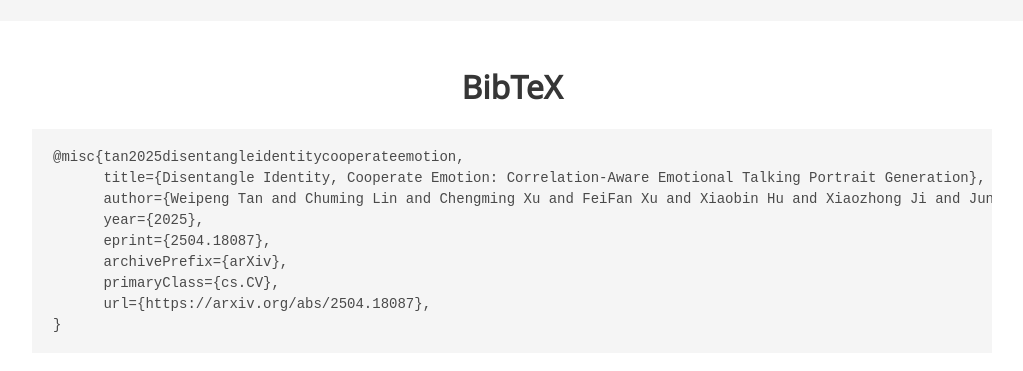
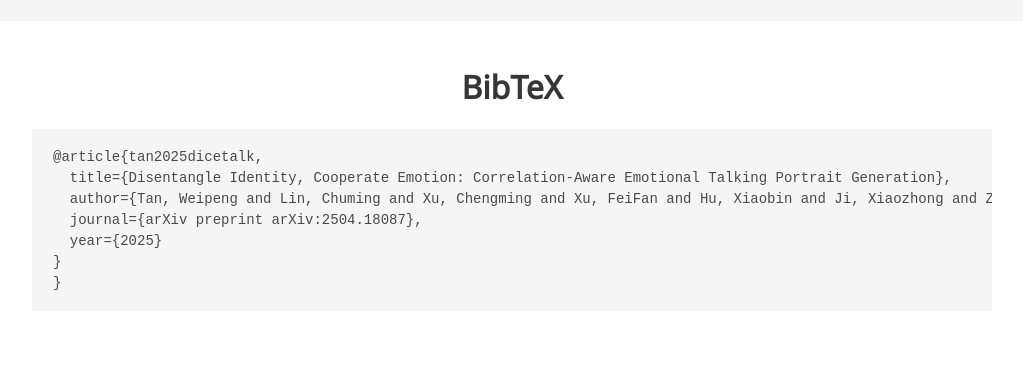
Before and after one commit to toto222/toto222.github.io, a plain HTML site: page DICE-Talk/index.html in a window 1280 px wide. Shown: the part 2511-2882 px from the top of the page, without its empty margins (128-1151 px from the left). Drawn offline with nearby package versions, Linux system fonts and the light colour scheme; some icons are missing; a web font is replaced by a local one.

Commit message:
Update index.html

```diff
--- a/DICE-Talk/index.html
+++ b/DICE-Talk/index.html
@@ -190,14 +190,12 @@
 <section class="section" id="BibTeX">
   <div class="container is-max-desktop content">
     <h2 class="title is-3 has-text-centered">BibTeX</h2>
-    <pre><code>@misc{tan2025disentangleidentitycooperateemotion,
-      title={Disentangle Identity, Cooperate Emotion: Correlation-Aware Emotional Talking Portrait Generation},
-      author={Weipeng Tan and Chuming Lin and Chengming Xu and FeiFan Xu and Xiaobin Hu and Xiaozhong Ji and Junwei Zhu and Chengjie Wang and Yanwei Fu},
-      year={2025},
-      eprint={2504.18087},
-      archivePrefix={arXiv},
-      primaryClass={cs.CV},
-      url={https://arxiv.org/abs/2504.18087},
+    <pre><code>@article{tan2025dicetalk,
+  title={Disentangle Identity, Cooperate Emotion: Correlation-Aware Emotional Talking Portrait Generation},
+  author={Tan, Weipeng and Lin, Chuming and Xu, Chengming and Xu, FeiFan and Hu, Xiaobin and Ji, Xiaozhong and Zhu, Junwei and Wang, Chengjie and Fu, Yanwei},
+  journal={arXiv preprint arXiv:2504.18087},
+  year={2025}
+}
 }</code></pre>
   </div>
 </section>
```
